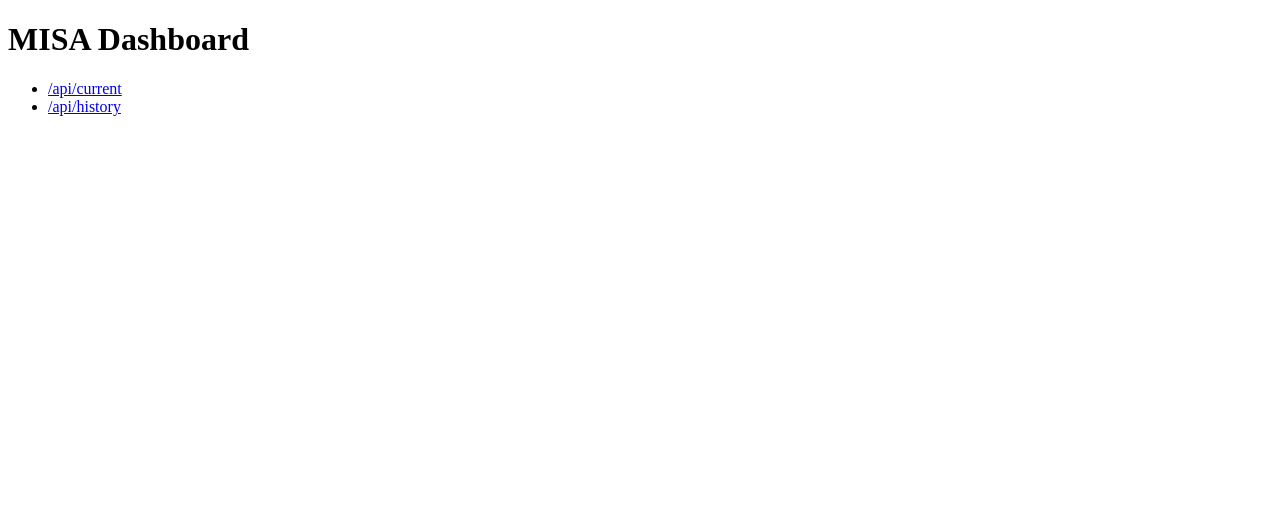
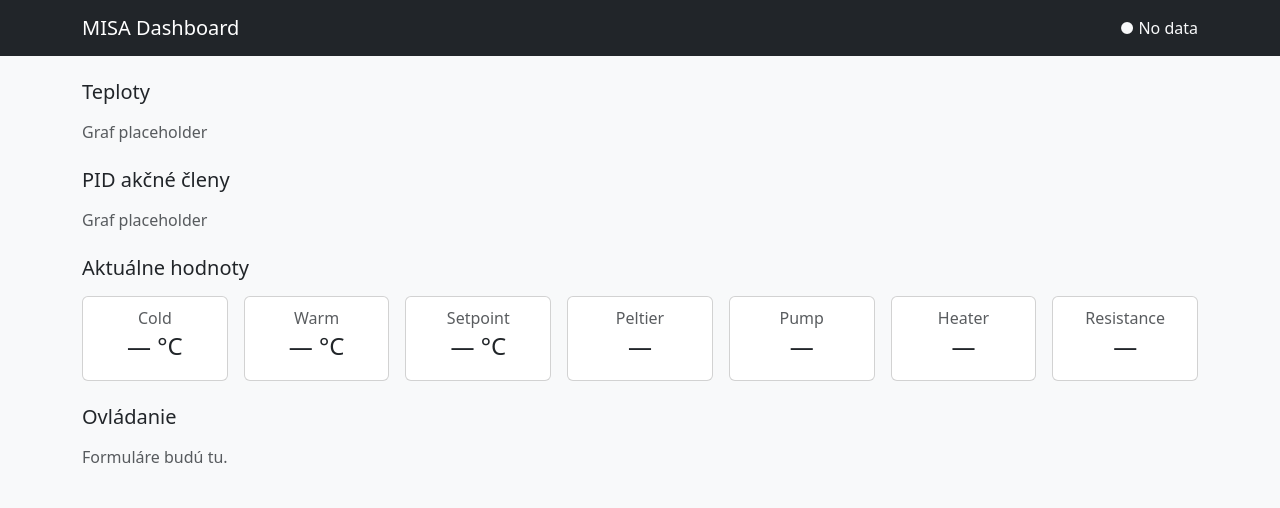
Before and after one commit to TomasOndrisak/stu-project, a Flask app: page / in a window 1280 px wide. Shown: the top 508 px of the page. Run offline with Flask 3, Linux system fonts and the light colour scheme.

Commit message:
dashboard with current values and live updates

```diff
--- /dev/null
+++ b/frontend/static/js/dashboard.js
@@ -0,0 +1,44 @@
+const REFRESH_INTERVAL_MS = 1000;
+
+const elements = {
+    status: document.getElementById("status"),
+    cold: document.getElementById("val-cold"),
+    warm: document.getElementById("val-warm"),
+    setpoint: document.getElementById("val-setpoint"),
+    peltier: document.getElementById("val-peltier"),
+    pump: document.getElementById("val-pump"),
+    heater: document.getElementById("val-heater"),
+    resistance: document.getElementById("val-resistance"),
+};
+
+async function fetchCurrent() {
+    try {
+        const response = await fetch("/api/current");
+
+        if (!response.ok) {
+            elements.status.textContent = "● No data";
+            return;
+        }
+
+        const data = await response.json();
+        updateCards(data);
+        elements.status.textContent = "● Connected";
+
+    } catch (error) {
+        console.error("Fetch error:", error);
+        elements.status.textContent = "● Disconnected";
+    }
+}
+
+function updateCards(data) {
+    elements.cold.textContent = data.cold ?? "—";
+    elements.warm.textContent = data.warm ?? "—";
+    elements.setpoint.textContent = data.setpoint ?? "—";
+    elements.peltier.textContent = data.peltier_pwm ?? "—";
+    elements.pump.textContent = data.pump_pwm ?? "—";
+    elements.heater.textContent = data.heater_pwm ?? "—";
+    elements.resistance.textContent = data.resistance ?? "—";
+}
+
+fetchCurrent();
+setInterval(fetchCurrent, REFRESH_INTERVAL_MS);
--- a/frontend/templates/dashboard.html
+++ b/frontend/templates/dashboard.html
@@ -2,13 +2,91 @@
 <html lang="sk">
 <head>
     <meta charset="UTF-8">
+    <meta name="viewport" content="width=device-width, initial-scale=1.0">
     <title>MISA Dashboard</title>
+    <link href="https://cdn.jsdelivr.net/npm/bootstrap@5.3.2/dist/css/bootstrap.min.css" rel="stylesheet">
 </head>
-<body>
-    <h1>MISA Dashboard</h1>
-    <ul>
-        <li><a href="/api/current">/api/current</a></li>
-        <li><a href="/api/history">/api/history</a></li>
-    </ul>
+<body class="bg-light">
+
+<nav class="navbar navbar-dark bg-dark">
+    <div class="container">
+        <span class="navbar-brand mb-0 h1">MISA Dashboard</span>
+        <span class="navbar-text text-light" id="status">Connecting...</span>
+    </div>
+</nav>
+
+<main class="container py-4">
+    <h2 class="h5 mb-3">Teploty</h2>
+    <p class="text-muted">Graf placeholder</p>
+
+    <h2 class="h5 mb-3 mt-4">PID akčné členy</h2>
+    <p class="text-muted">Graf placeholder</p>
+
+   <h2 class="h5 mb-3 mt-4">Aktuálne hodnoty</h2>
+<div class="row g-3">
+    <div class="col-6 col-md-4 col-lg">
+        <div class="card text-center">
+            <div class="card-body">
+                <h6 class="card-subtitle text-muted">Cold</h6>
+                <p class="card-text fs-4 mb-0"><span id="val-cold">—</span> °C</p>
+            </div>
+        </div>
+    </div>
+    <div class="col-6 col-md-4 col-lg">
+        <div class="card text-center">
+            <div class="card-body">
+                <h6 class="card-subtitle text-muted">Warm</h6>
+                <p class="card-text fs-4 mb-0"><span id="val-warm">—</span> °C</p>
+            </div>
+        </div>
+    </div>
+    <div class="col-6 col-md-4 col-lg">
+        <div class="card text-center">
+            <div class="card-body">
+                <h6 class="card-subtitle text-muted">Setpoint</h6>
+                <p class="card-text fs-4 mb-0"><span id="val-setpoint">—</span> °C</p>
+            </div>
+        </div>
+    </div>
+    <div class="col-6 col-md-4 col-lg">
+        <div class="card text-center">
+            <div class="card-body">
+                <h6 class="card-subtitle text-muted">Peltier</h6>
+                <p class="card-text fs-4 mb-0"><span id="val-peltier">—</span></p>
+            </div>
+        </div>
+    </div>
+    <div class="col-6 col-md-4 col-lg">
+        <div class="card text-center">
+            <div class="card-body">
+                <h6 class="card-subtitle text-muted">Pump</h6>
+                <p class="card-text fs-4 mb-0"><span id="val-pump">—</span></p>
+            </div>
+        </div>
+    </div>
+    <div class="col-6 col-md-4 col-lg">
+        <div class="card text-center">
+            <div class="card-body">
+                <h6 class="card-subtitle text-muted">Heater</h6>
+                <p class="card-text fs-4 mb-0"><span id="val-heater">—</span></p>
+            </div>
+        </div>
+    </div>
+    <div class="col-6 col-md-4 col-lg">
+        <div class="card text-center">
+            <div class="card-body">
+                <h6 class="card-subtitle text-muted">Resistance</h6>
+                <p class="card-text fs-4 mb-0"><span id="val-resistance">—</span></p>
+            </div>
+        </div>
+    </div>
+</div>
+
+    <h2 class="h5 mb-3 mt-4">Ovládanie</h2>
+    <p class="text-muted">Formuláre budú tu.</p>
+</main>
+
+<script src="https://cdn.jsdelivr.net/npm/bootstrap@5.3.2/dist/js/bootstrap.bundle.min.js"></script>
+<script src="/static/js/dashboard.js"></script>
 </body>
 </html>
--- a/server/app.py
+++ b/server/app.py
@@ -23,9 +23,17 @@
 )
 log = logging.getLogger(__name__)
 
-# Path to the frontend templates.
-TEMPLATES_DIR = Path(__file__).parent.parent / "frontend" / "templates"
-app = Flask(__name__, template_folder=str(TEMPLATES_DIR))
+# Flask app setup
+FRONTEND_DIR  = Path(__file__).parent.parent / "frontend"
+TEMPLATES_DIR = FRONTEND_DIR / "templates"
+STATIC_DIR    = FRONTEND_DIR / "static"
+
+app = Flask(
+    __name__,
+    template_folder=str(TEMPLATES_DIR),
+    static_folder=str(STATIC_DIR),
+    static_url_path="/static",
+)
 
 # MQTT instnace
 mqtt_client = mqtt.Client(mqtt.CallbackAPIVersion.VERSION2)
```
Also changed, not shown: 1 other file.
